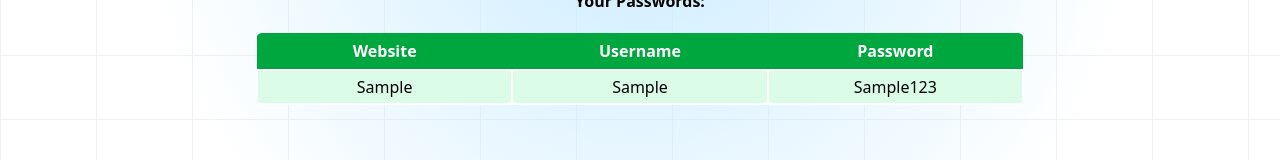
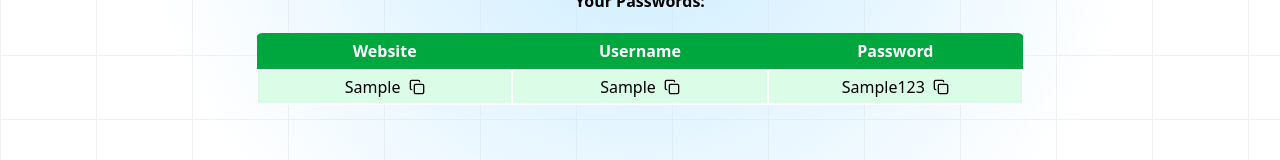
Before and after one commit to Aamir-Rafique/ar-passwizard-react-localStorage, a React (Vite) app: page / in a window 1280 px wide. Both pictures are taken after typing "Sample", "Sample", "Sample123" into the empty fields and a click on the button "Add Password". Shown: the part 329-489 px from the top of the page. Built offline with nearby package versions, Linux system fonts and the light colour scheme; some icons are missing.

Commit message:
pkg- lucide-react installed + added a copy text functionality to copy text from table data

```diff
--- a/package.json
+++ b/package.json
@@ -12,6 +12,7 @@
   "dependencies": {
     "@fortawesome/react-fontawesome": "^0.2.3",
     "@tailwindcss/vite": "^4.1.11",
+    "lucide-react": "^0.536.0",
     "react": "^19.1.0",
     "react-dom": "^19.1.0",
     "tailwindcss": "^4.1.11"
--- a/src/components/Manager.jsx
+++ b/src/components/Manager.jsx
@@ -1,5 +1,7 @@
 import React from 'react'
-import {  useState, useEffect } from 'react'
+import { useState, useEffect } from 'react'
+import { Copy } from 'lucide-react';
+
 
 const Manager = () => {
 
@@ -16,7 +18,6 @@ const Manager = () => {
     }, [])
 
 
-
     const handleChange = (e) => {
         setForm({ ...form, [e.target.name]: e.target.value });
         // setForm(e.target.value); cannot use this, because it is for a single variable state, but we have an a state object with multiple items..
@@ -27,6 +28,11 @@ const Manager = () => {
         setPasswordArray([...passwordArray, form]);
         localStorage.setItem("passwords", JSON.stringify([...passwordArray, form]));  //save site, username and password in localStorage.
         console.log([...passwordArray, form]);
+    }
+
+    const copyText = (text) => {
+        alert("Item copied to clipboard: " + text);
+        navigator.clipboard.writeText(text);
     }
 
 
@@ -45,7 +51,7 @@ const Manager = () => {
                         <input value={form.username} onChange={handleChange} type="text" placeholder='Input Username' className='p-1 w-full rounded-2xl border border-green-700  focus:ring-1 ring-green-400  bg-white duration-200 outline-none text-center' name="username" id="" />
 
                         <div className='w-full'>
-                            <input  value={form.password} onChange={handleChange} type="password" placeholder='Input Password' className='p-1 w-full border-green-700  focus:ring-1 ring-green-400 bg-white  duration-200 outline-none   rounded-2xl border pl-2 text-center' name="password" id="" />
+                            <input value={form.password} onChange={handleChange} type="password" placeholder='Input Password' className='p-1 w-full border-green-700  focus:ring-1 ring-green-400 bg-white  duration-200 outline-none   rounded-2xl border pl-2 text-center' name="password" id="" />
                         </div>
                     </div>
                     <button type='submit' className='flex justify-center items-center border rounded-2xl px-2 bg-green-300 cursor-pointer'><lord-icon
@@ -68,15 +74,28 @@ const Manager = () => {
                             <tbody className='bg-green-100'>
                                 {passwordArray.map((item, index) => (
                                     <tr key={index}>
-                                        <td className='text-center w-32 border-2 py-1 border-white '><a href={item.site} target='_blank' rel='noopener'>{item.site}</a></td>
-                                        <td className='text-center w-32 border-2 py-1 border-white '>{item.username}</td>
-                                        <td className='text-center w-32 border-2 py-1 border-white '>{item.password}</td>
+                                        <td className='  w-32 border-2 py-1 border-white '>
+                                            <div className='flex items-center  justify-center text-center gap-2'>
+                                                <a href={item.site} target='_blank' rel='noopener'>{item.site}</a>{item.site === "" ? '' : <Copy className='cursor-pointer size-4' onClick={() => copyText(item.site)} />}   {/*used cond rend here to only prevent adding copy icon when there is no data in the column*/}
+                                            </div>
+                                        </td>
+                                        <td className='text-center w-32 border-2 py-1 border-white '>
+                                            <div className='flex items-center  justify-center text-center gap-2'>
+                                                {item.username} {item.username === "" ? '' : <Copy className='cursor-pointer size-4' onClick={() => copyText(item.username)} />}
+                                            </div>
+                                        </td>
+
+                                        <td className='text-center w-32 border-2 py-1 border-white '>
+                                            <div className='flex items-center  justify-center text-center gap-2'>
+                                                {item.password} {item.password === "" ? '' : <Copy className='cursor-pointer size-4' onClick={() => copyText(item.password)} />}
+                                            </div>
+                                        </td>
                                     </tr>
                                 ))}
                             </tbody>
                         </table>}
                 </div>
-            </div>
+            </div >
         </>
     )
 }
```
Also changed, not shown: 1 other file (tests, documents, lock files or other folders).
